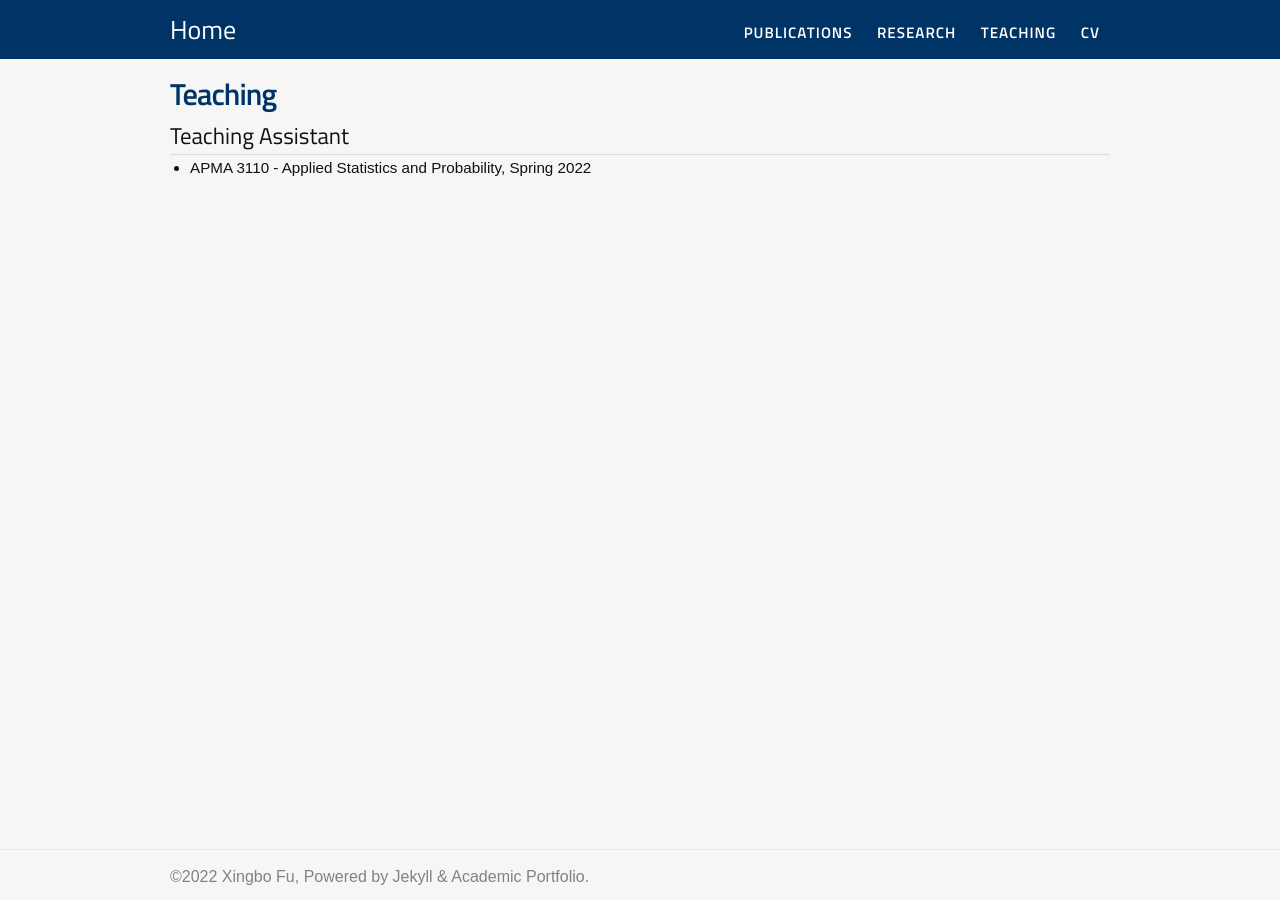
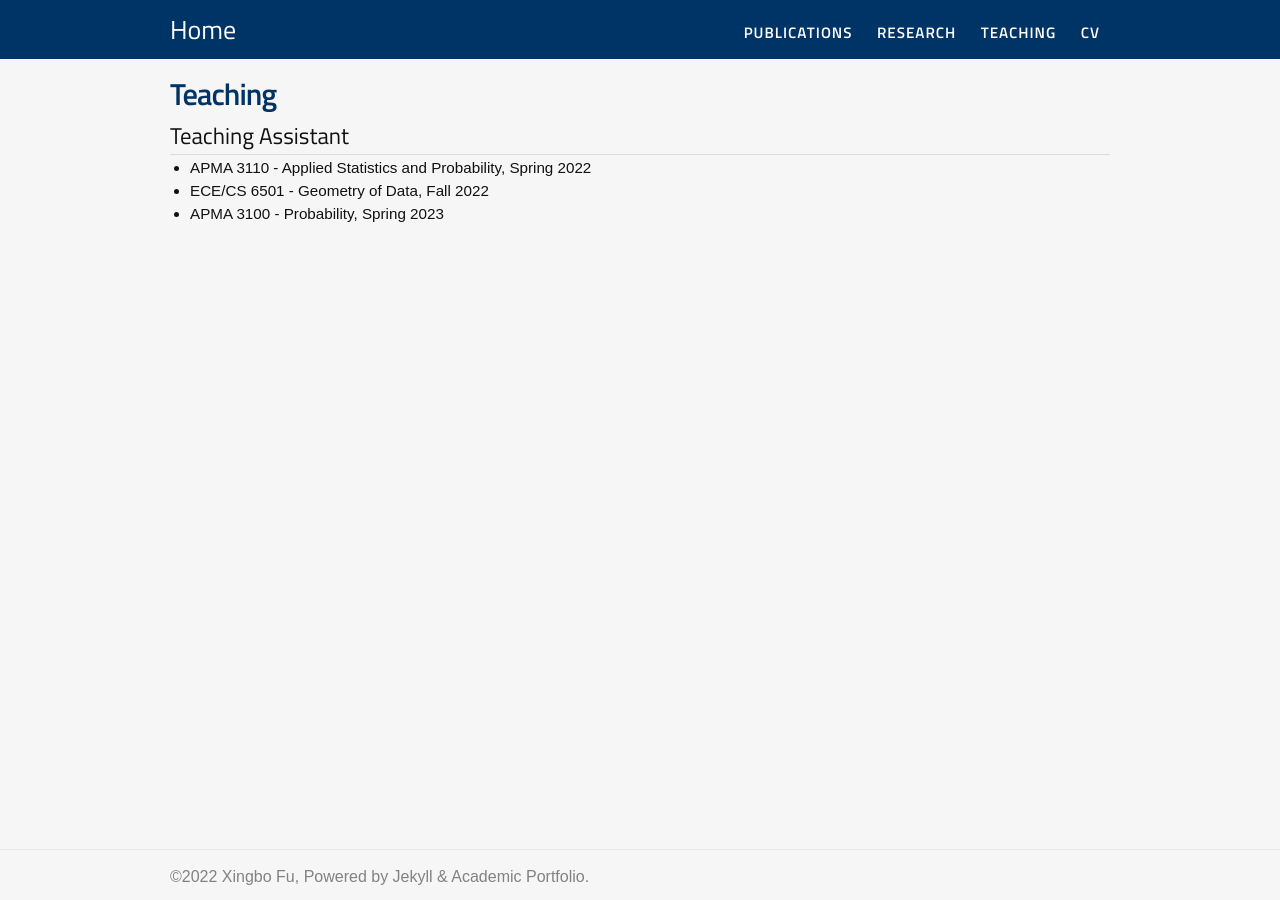
Before and after one commit to xbfu/xbfu.github.io, a Jekyll site: the page built from teaching.md, in a window 1280 px wide. Built offline with Jekyll 4.4.1, drawn with Linux system fonts in a browser that asks for light colours; nearby versions of some CDN libraries.

Commit message:
Update teaching.md

```diff
--- a/teaching.md
+++ b/teaching.md
@@ -7,7 +7,7 @@ subtitle: Teaching - Xingbo Fu
 
  <h2>Teaching Assistant</h2>
 <ul>
-	<li>
-		APMA 3110 - Applied Statistics and Probability, Spring 2022
-	</li>
+	<li>APMA 3110 - Applied Statistics and Probability, Spring 2022</li>
+	<li>ECE/CS 6501 - Geometry of Data, Fall 2022</li>
+	<li>APMA 3100 - Probability, Spring 2023</li>
 </ul>
```
